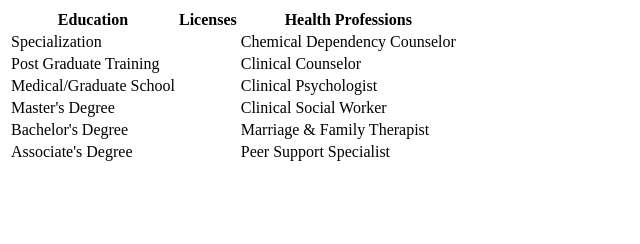
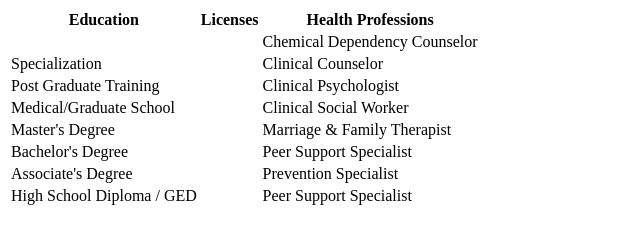
Before and after one commit to ktkelly11/Behavioral_Health_Pathways, a plain HTML site: page index.html in a window 1280 px wide. Shown: the whole page, without its empty margins (0-640 px from the left). Drawn offline with Linux system fonts and the light colour scheme.

Commit message:
Updated education column

```diff
--- a/index.html
+++ b/index.html
@@ -19,35 +19,47 @@
         </thead>
         <tbody class="table-body">
           <tr class="row-1">
-            <td class="education-specialization">Specialization</td>
+            <td class="education"></td>
             <td class="licenses"></td>
             <td class="profession-chemical-dependency">
               Chemical Dependency Counselor
             </td>
           </tr>
           <tr class="row-2">
-            <td class="education-post-grad">Post Graduate Training</td>
+            <td class="education-specialization">Specialization</td>
             <td class="licenses-2"></td>
             <td class="profession-clinical-counselor">Clinical Counselor</td>
           </tr>
           <tr class="row-3">
-            <td class="education-medical-grad">Medical/Graduate School</td>
+            <td class="education-post-grad">Post Graduate Training</td>
             <td class="licenses-3"></td>
             <td class="profession-clinical-psych">Clinical Psychologist</td>
           </tr>
           <tr class="row-4">
-            <td class="education-masters">Master's Degree</td>
+            <td class="education-medical-grad">Medical/Graduate School</td>
             <td class="licenses-4"></td>
             <td class="profession-social-worker">Clinical Social Worker</td>
           </tr>
           <tr class="row-5">
-            <td class="education-bachelors">Bachelor's Degree</td>
+            <td class="education-masters">Master's Degree</td>
             <td class="licenses-5"></td>
             <td class="profession-therapist">Marriage & Family Therapist</td>
           </tr>
           <tr class="row-6">
+            <td class="education-bachelors">Bachelor's Degree</td>
+            <td class="licenses-6"></td>
+            <td class="profession-support-specialist">
+              Peer Support Specialist
+            </td>
+          </tr>
+          <tr class="row-7">
             <td class="education-associates">Associate's Degree</td>
-            <td class="licenses-6"></td>
+            <td class="licenses-7"></td>
+            <td class="profession-preventiont">Prevention Specialist</td>
+          </tr>
+          <tr class="row-8">
+            <td class="education-diploma-ged">High School Diploma / GED</td>
+            <td class="licenses-8"></td>
             <td class="profession-support-specialist">
               Peer Support Specialist
             </td>
```
